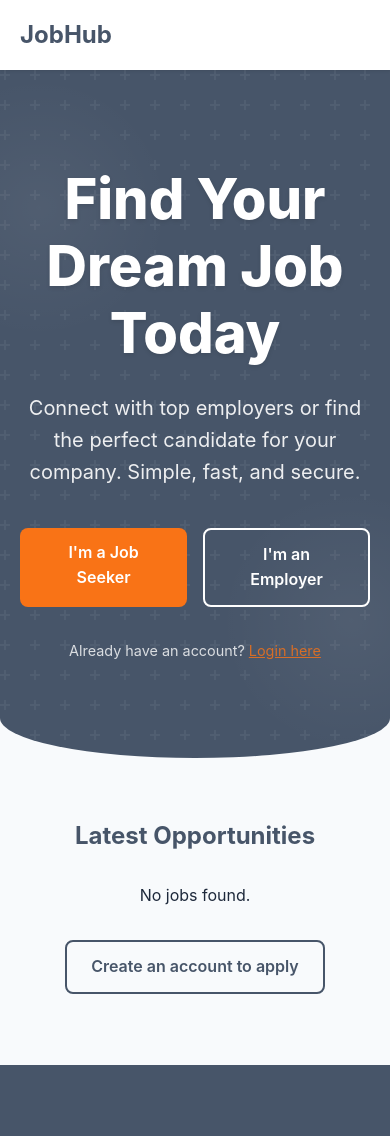
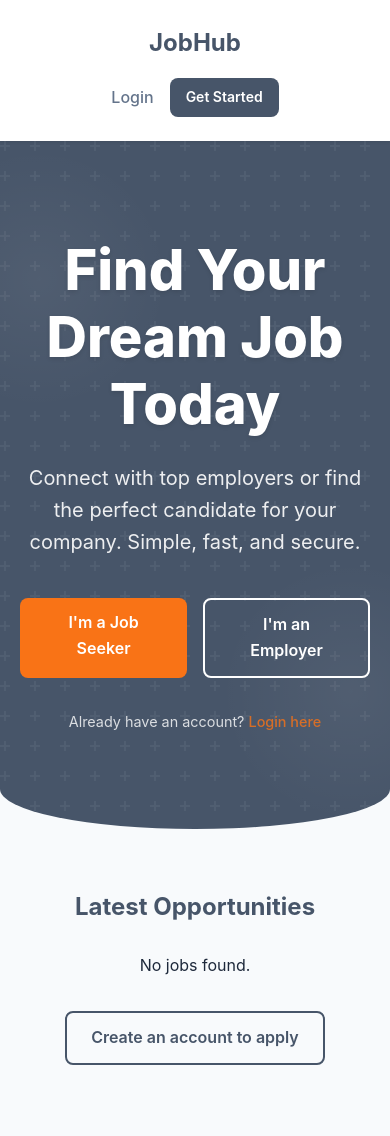
Before and after one commit to YoursTrulyInarius/Job_Hiring, a PHP site: page /Job_Hiring/ in a window 390 px wide. Before the commit the page ends 1065 px from the top, so only its background shows below. Run offline with PHP 8.4, Linux system fonts and the light colour scheme; data that the repository does not hold is empty.

Commit message:
fixed responsiveness | added proper error handling

```diff
--- a/assets/css/components.css
+++ b/assets/css/components.css
@@ -8,9 +8,21 @@
     font-weight: 600;
     cursor: pointer;
     border: none;
-    transition: all 0.2s ease;
+    transition: all 0.3s cubic-bezier(0.4, 0, 0.2, 1);
     font-size: 1rem;
+    position: relative;
+    overflow: hidden;
 }
+
+.btn:hover {
+    transform: translateY(-2px);
+    box-shadow: 0 4px 6px -1px rgba(0, 0, 0, 0.1), 0 2px 4px -1px rgba(0, 0, 0, 0.06);
+}
+
+.btn:active {
+    transform: translateY(0);
+}
+
 
 .btn-primary {
     background-color: var(--primary-color);
@@ -340,3 +352,17 @@
     color: #166534;
     border: 1px solid #bbf7d0;
 }
+
+/* Text Links */
+.text-link {
+    color: var(--accent-color);
+    text-decoration: none;
+    font-weight: 500;
+    transition: all 0.2s ease;
+    position: relative;
+}
+
+.text-link:hover {
+    color: var(--accent-hover);
+    text-decoration: underline;
+}
--- a/assets/css/pages.css
+++ b/assets/css/pages.css
@@ -309,14 +309,55 @@
 }
 
 /* Responsive */
+/* Responsive */
 @media (max-width: 768px) {
-    .dashboard-grid {
-        grid-template-columns: 1fr;
+
+    /* Auth Pages: Stack vertical, hide decoration on very small screens if needed,
+       but for now we just stack them. */
+    .auth-split-layout {
+        flex-direction: column;
+    }
+
+    .auth-left {
+        flex: 0 0 200px;
+        /* Limit height of the banner on mobile */
+        padding: 1.5rem;
+    }
+
+    .auth-left-content h1 {
+        font-size: 2rem;
+    }
+
+    .auth-left-content p {
+        font-size: 1rem;
+    }
+
+    .auth-right {
+        flex: 1;
+        padding: 1.5rem;
+    }
+
+    /* Navbar: Simple stack for mobile */
+    .nav-content {
+        flex-direction: column;
+        gap: 1rem;
+        padding: 1rem 0;
+    }
+
+    .navbar {
+        height: auto;
+        padding: 0.5rem 0;
     }
 
     .nav-links {
-        display: none;
-        /* simple mobile hide for now */
+        gap: 1rem;
+        width: 100%;
+        justify-content: center;
+        flex-wrap: wrap;
+    }
+
+    .dashboard-grid {
+        grid-template-columns: 1fr;
     }
 
     .job-header-meta {
@@ -324,8 +365,10 @@
         gap: 0.5rem;
     }
 
+    /* Wrap tables */
     .table {
         display: block;
         overflow-x: auto;
+        white-space: nowrap;
     }
 }
--- a/assets/js/utils.js
+++ b/assets/js/utils.js
@@ -49,13 +49,16 @@ function showAlert(message, type = 'error') {
 
     const alert = document.createElement('div');
     alert.className = `alert alert-${type}`;
+    alert.style.animation = 'slideIn 0.3s ease-out';
     alert.textContent = message;
 
     alertContainer.appendChild(alert);
 
     // Auto dismiss
     setTimeout(() => {
-        alert.remove();
+        alert.style.opacity = '0';
+        alert.style.transition = 'opacity 0.3s ease';
+        setTimeout(() => alert.remove(), 300);
     }, 5000);
 }
 
--- a/index.html
+++ b/index.html
@@ -49,8 +49,7 @@
             </div>
 
             <div class="mt-2" style="font-size: 0.9rem; opacity: 0.8;">
-                Already have an account? <a href="pages/login.html"
-                    style="text-decoration: underline; color: var(--accent-color);">Login here</a>
+                Already have an account? <a href="pages/login.html" class="text-link">Login here</a>
             </div>
         </div>
     </div>
```
Also changed, not shown: api/auth/login.php (+10 -4 lines), api/auth/register.php (+11 -6 lines), 1 other file.
